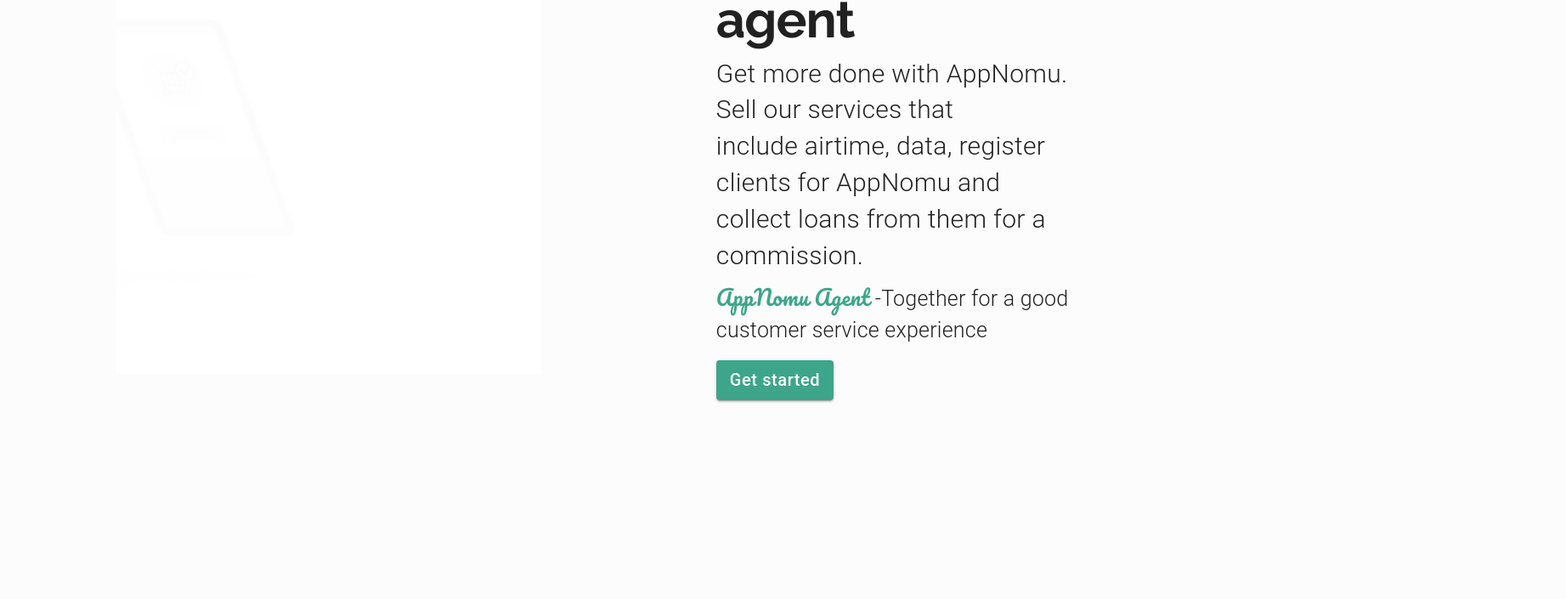
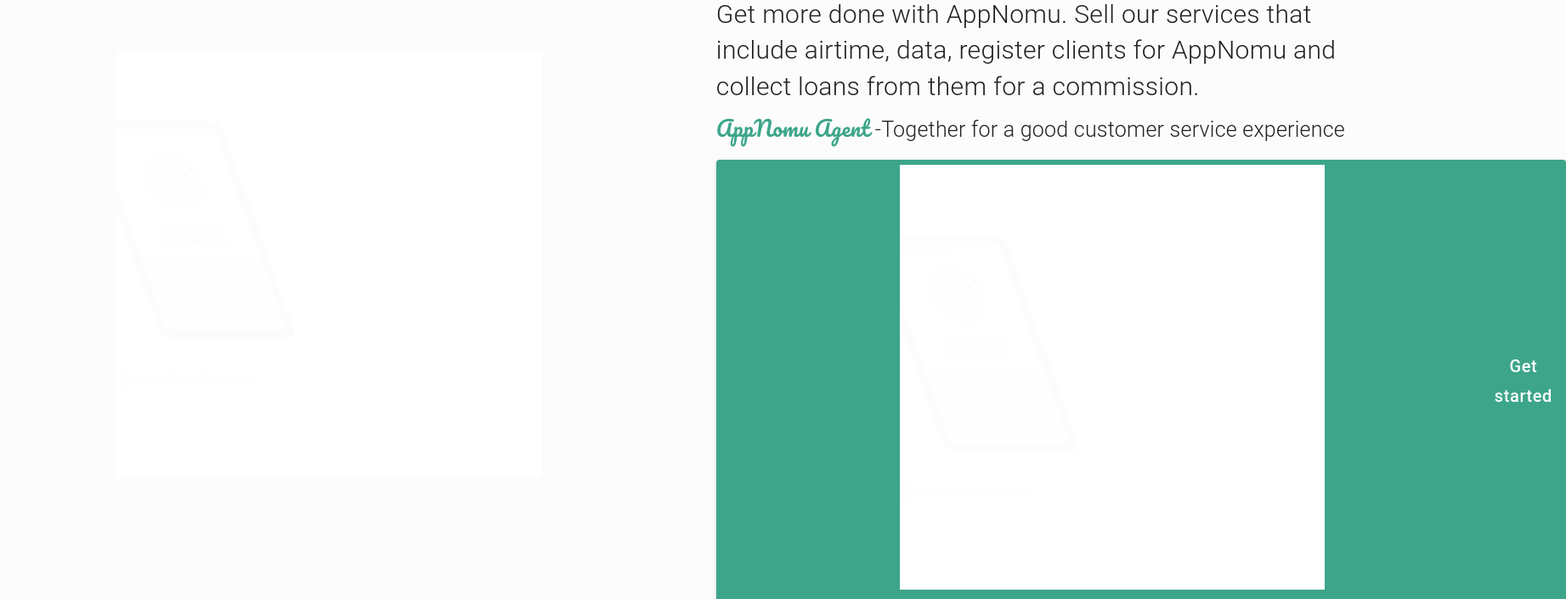
Before and after one commit to Amakoye/appnomu, a Next.js app: page / in a window 1280 px wide. Shown: the part 199-904 px from the top of the page at 85% size, 1843 px wide, since content can reach past the window. Before the commit the page ends 800 px from the top, so only its background shows below. Built offline with nearby package versions, Linux system fonts and the light colour scheme.

Commit message:
save landing page changes

```diff
--- a/pages/index.tsx
+++ b/pages/index.tsx
@@ -68,6 +68,10 @@
                 fontSize: 20,
               }}
             >
+              {" "}
+              <Box ml="10em" mr="10em">
+                <Image src={PurchaseIcon} alt="purchase gif" />
+              </Box>
               Get started
             </Button>
           </Box>
```
